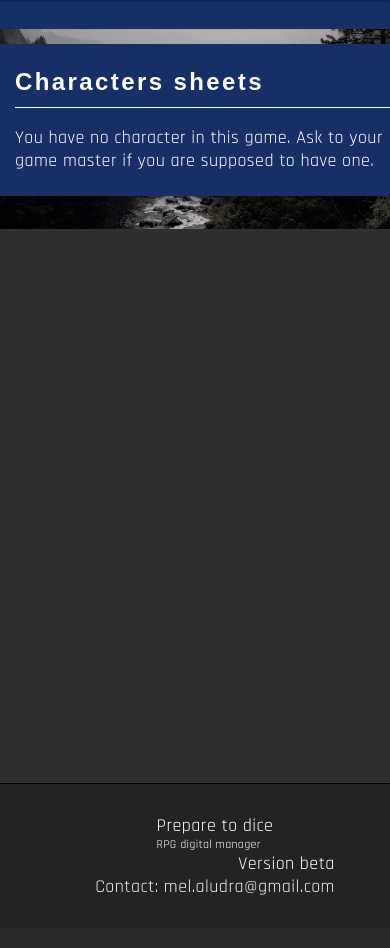
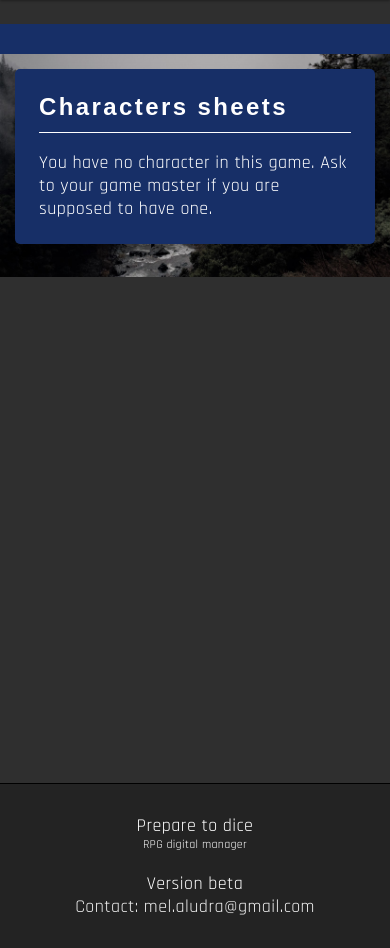
Before and after one commit to Mel-Aludra/preparetodice, a Symfony app: template templates/front/game-home/game-home.html.twig in a window 390 px wide. Shown: the part 61-1009 px from the top of the page. Before the commit the page ends 956 px from the top, so only its background shows below. Run offline with Twig, Linux system fonts and the light colour scheme; the template is opened without the code that fills it, so the values that code supplies are empty; some libraries are stand-ins or nearby versions; some web fonts are replaced.

Commit message:
fix mobile view

```diff
--- a/public/css/front/elements.css
+++ b/public/css/front/elements.css
@@ -57,7 +57,7 @@ h3 {
 
     .widget {
         min-width: auto;
-        width: 100%;
+        width: calc(100% - 48px);
     }
 
 }
--- a/public/css/front/frame.css
+++ b/public/css/front/frame.css
@@ -31,7 +31,15 @@ footer>div:last-child {
 
     footer {
         flex-direction: column;
-        width: 100%;
+        width: calc(100% - 40px);
+    }
+
+    footer>div {
+        display: flex; flex-direction: column; align-items: center; justify-content: center;
+    }
+
+    footer>div:first-child {
+        margin-bottom: 20px;
     }
 
     body.noHeader {
--- a/public/css/strips.css
+++ b/public/css/strips.css
@@ -86,15 +86,19 @@
     min-height: calc(100vh - var(--header-height) - 90px - 66px);
 }
 
+.strip.margedInMobileView { margin-top: 0; }
+
 /* Responsive */
 
 @media all AND (max-width: 1200px) {
 
+    .strip.backgrounded.titled { justify-content: center }
     .strip.focus { align-items: flex-start; }
-    .strip { flex-direction: column; align-items: center; width: 100%; }
-    .strip.breath { padding: 15px; width: 100%; }
-    .strip.horizontalBreath { padding-left: 15px; padding-right: 15px; width: 100%; }
+    .strip { flex-direction: column; align-items: center; width: calc(100% - 30px); }
+    .strip.breath { padding: 15px; width: calc(100% - 30px); }
+    .strip.horizontalBreath { padding-left: 15px; padding-right: 15px; width: calc(100% - 30px); }
     .corner>div:first-child { display: none; }
     .strip.backgrounded.screenEmphasis { height: calc(100vh - var(--header-height)); }
+    .strip.margedInMobileView { margin-top: 25px; }
 
 }
--- a/templates/front/game-character/list.html.twig
+++ b/templates/front/game-character/list.html.twig
@@ -2,7 +2,7 @@
 {% block title %}{{ game.name }} | Home{% endblock %}
 
 {% block body %}
-    <div class="strip column horizontalBreath secondaryDarker">
+    <div class="strip column horizontalBreath secondaryDarker margedInMobileView">
         <h2>Characters</h2>
         <p>Your characters in {{ game.name }}</p>
     </div>
--- a/templates/front/game-home/game-home.html.twig
+++ b/templates/front/game-home/game-home.html.twig
@@ -2,7 +2,7 @@
 {% block title %}{{ game.name }} | Home{% endblock %}
 
 {% block body %}
-    <div class="strip column horizontalBreath secondaryDarker">
+    <div class="strip column horizontalBreath secondaryDarker margedInMobileView">
         <h2>{{ game.name }}</h2>
         <p>{{ game.description }}</p>
     </div>
```
